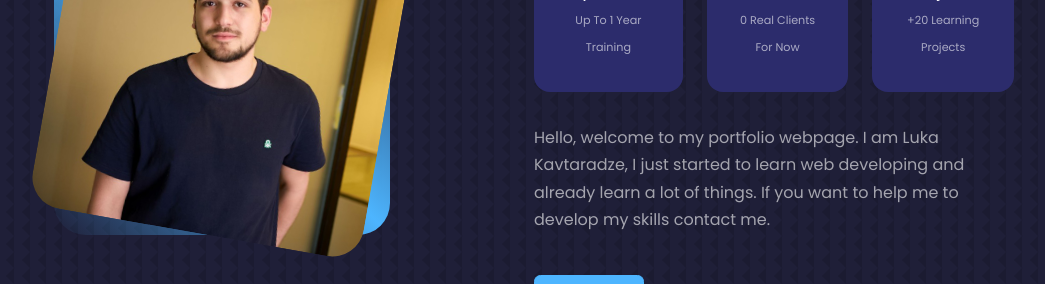
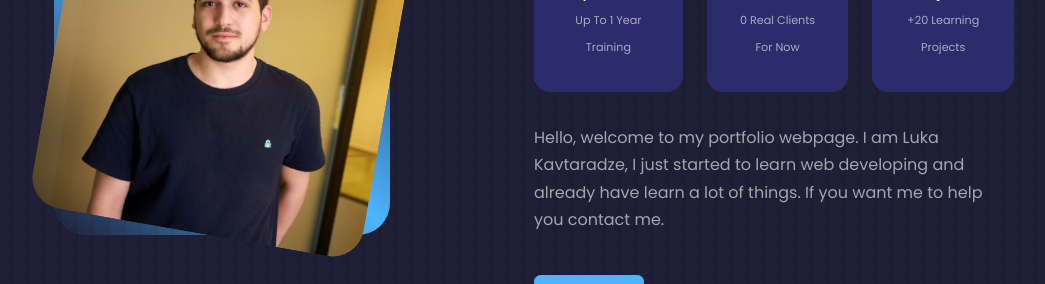
Before and after one commit to lukakavtarra/portfolio, a React (Create React App) app: page / in a window 1280 px wide. Shown: the part 1300-1584 px from the top of the page, without its empty margins (106-1151 px from the left). Built offline with nearby package versions, Linux system fonts and the light colour scheme.

Commit message:
text change

```diff
--- a/src/components/about/About.jsx
+++ b/src/components/about/About.jsx
@@ -38,8 +38,8 @@ const About = () => {
 
           <p>
             Hello, welcome to my portfolio webpage. I am Luka Kavtaradze,
-            I just started to learn web developing and already learn a lot of things.
-            If you want to help me to develop my skills contact me.
+            I just started to learn web developing and already have learn a lot of things.
+            If you want me to help you contact me.
           </p>
 
           <a href="#contact" className='btn btn-primary'>Let's Talk</a>
```
